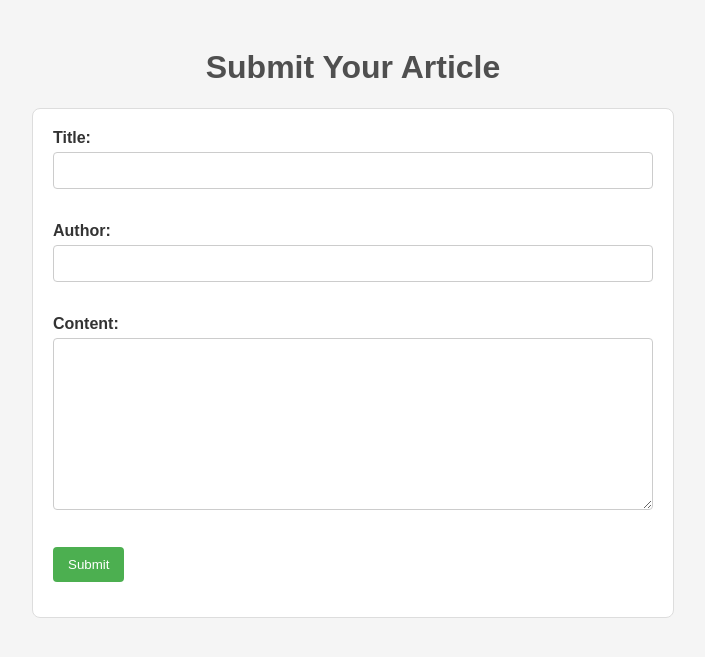
After one commit to adim93d/masterblog, a Flask app: page /add in a window 1280 px wide. The commit adds this page. Shown: the top 657 px of the page, without its empty margins (287-992 px from the left). Run offline with Flask 3, Linux system fonts and the light colour scheme.

Commit message:
added form, added stylesheet, added json functions to create new post

```diff
--- a/app.py
+++ b/app.py
@@ -1,6 +1,9 @@
-from flask import Flask, render_template
+from flask import Flask, render_template, request, redirect, url_for
 import json
 app = Flask(__name__)
+
+
+BLOG_DATA = '/home/sec/PycharmProjects/masterblog/masterblog/blog_posts.json'
 
 
 def read_json(json_file):
@@ -9,10 +12,44 @@ def read_json(json_file):
     return data
 
 
+def write_json(json_file, data):
+    with open(json_file,'w') as fileobj:
+        json.dump(data, fileobj, indent=4)
+
+
+def add_data_to_json(json_file, new_data):
+    data = read_json(json_file)
+    data.append(new_data)
+    write_json(json_file, data)
+
+
+def last_id(json_file):
+    last_item = -1
+    data = read_json(json_file)
+    last_id_num = data[last_item]['id']
+    return last_id_num
+
+
+print(last_id(BLOG_DATA))
+
+
 @app.route('/')
 def index():
-    blog_posts = read_json('/home/sec/PycharmProjects/masterblog/masterblog/blog_posts.json')
+    blog_posts = read_json(BLOG_DATA)
     return render_template('index2.html', posts=blog_posts)
+
+
+@app.route('/add', methods=['GET', 'POST'])
+def add():
+    if request.method == 'POST':
+        post_id = int(last_id(BLOG_DATA)) + 1
+        title = request.form['title']
+        author = request.form['author']
+        content = request.form['content']
+        new_post = {"id": post_id, "author": author, "title": title, "content": content}
+        add_data_to_json(BLOG_DATA, new_post)
+        return redirect(url_for('index'))
+    return render_template('/add.html')
 
 
 if __name__ == '__main__':
--- a/blog_posts.json
+++ b/blog_posts.json
@@ -1,4 +1,32 @@
 [
-  {"id": 1, "author": "John boris", "title": "First Post", "content": "This is my first post."},
-  {"id": 2, "author": "Jane Doe", "title": "Second Post", "content": "This is another post."}
+    {
+        "id": 1,
+        "author": "John boris",
+        "title": "First Post",
+        "content": "This is my first post."
+    },
+    {
+        "id": 2,
+        "author": "Jane Doe",
+        "title": "Second Post",
+        "content": "This is another post."
+    },
+    {
+        "id": 3,
+        "author": "dor cohen",
+        "title": "the dor",
+        "content": "ediphos & electra"
+    },
+    {
+        "id": 4,
+        "author": "adi meirovici",
+        "title": "the boob",
+        "content": "it took some time to quit the pacifaier"
+    },
+    {
+        "id": 5,
+        "author": "buy the deep",
+        "title": "dope",
+        "content": "should have bought the dip but instead I bought the top.. lost"
+    }
 ]
--- a/static/style.css
+++ b/static/style.css
@@ -25,3 +25,44 @@ h1 {
 .post p {
     margin: 10px 0;
 }
+
+.post-form {
+    background-color: #FFF;
+    border: 1px solid #DDD;
+    padding: 20px;
+    border-radius: 8px;
+    max-width: 600px;
+    margin: 0 auto;
+}
+
+.form-group {
+    margin-bottom: 15px;
+}
+
+label {
+    display: block;
+    margin-bottom: 5px;
+    font-weight: bold;
+}
+
+input[type="text"],
+textarea {
+    width: 100%;
+    padding: 10px;
+    border: 1px solid #CCC;
+    border-radius: 4px;
+    box-sizing: border-box;
+}
+
+button {
+    background-color: #4CAF50;
+    color: white;
+    padding: 10px 15px;
+    border: none;
+    border-radius: 4px;
+    cursor: pointer;
+}
+
+button:hover {
+    background-color: #45a049;
+}
--- /dev/null
+++ b/templates/add.html
@@ -0,0 +1,32 @@
+<!DOCTYPE html>
+<html lang="en">
+<head>
+    <meta charset="UTF-8">
+    <meta name="viewport" content="width=device-width, initial-scale=1.0">
+    <title>Post Form</title>
+    <link rel="stylesheet" href="{{ url_for('static', filename='style.css') }}">
+</head>
+<body>
+    <h1>Submit Your Article</h1>
+    <form action="/add" method="POST" class="post-form">
+        <div class="form-group">
+            <label for="title">Title:</label>
+            <input type="text" id="title" name="title" required>
+        </div>
+        <br>
+        <div class="form-group">
+            <label for="author">Author:</label>
+            <input type="text" id="author" name="author" required>
+        </div>
+        <br>
+        <div class="form-group">
+            <label for="content">Content:</label>
+            <textarea id="content" name="content" rows="10" cols="30" required></textarea>
+        </div>
+        <br>
+        <div class="form-group">
+            <button type="submit">Submit</button>
+        </div>
+    </form>
+</body>
+</html>
```
